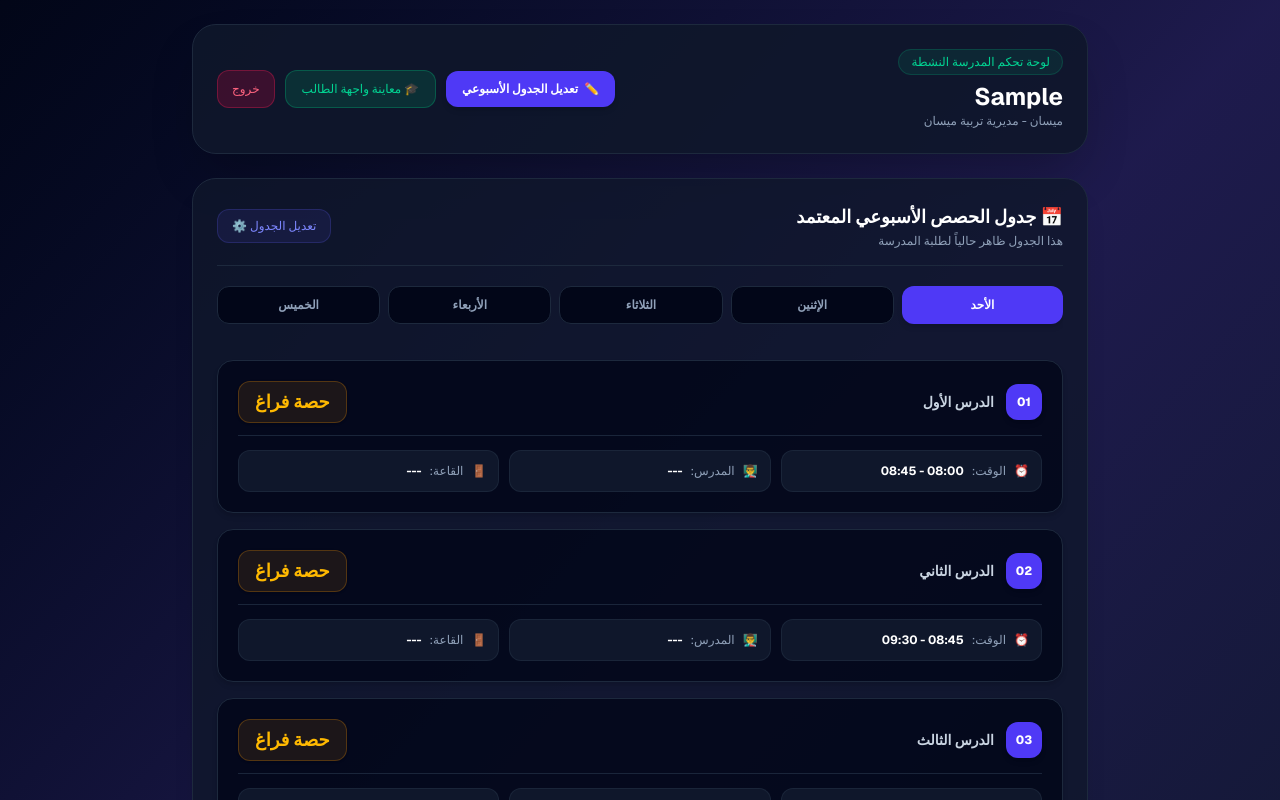
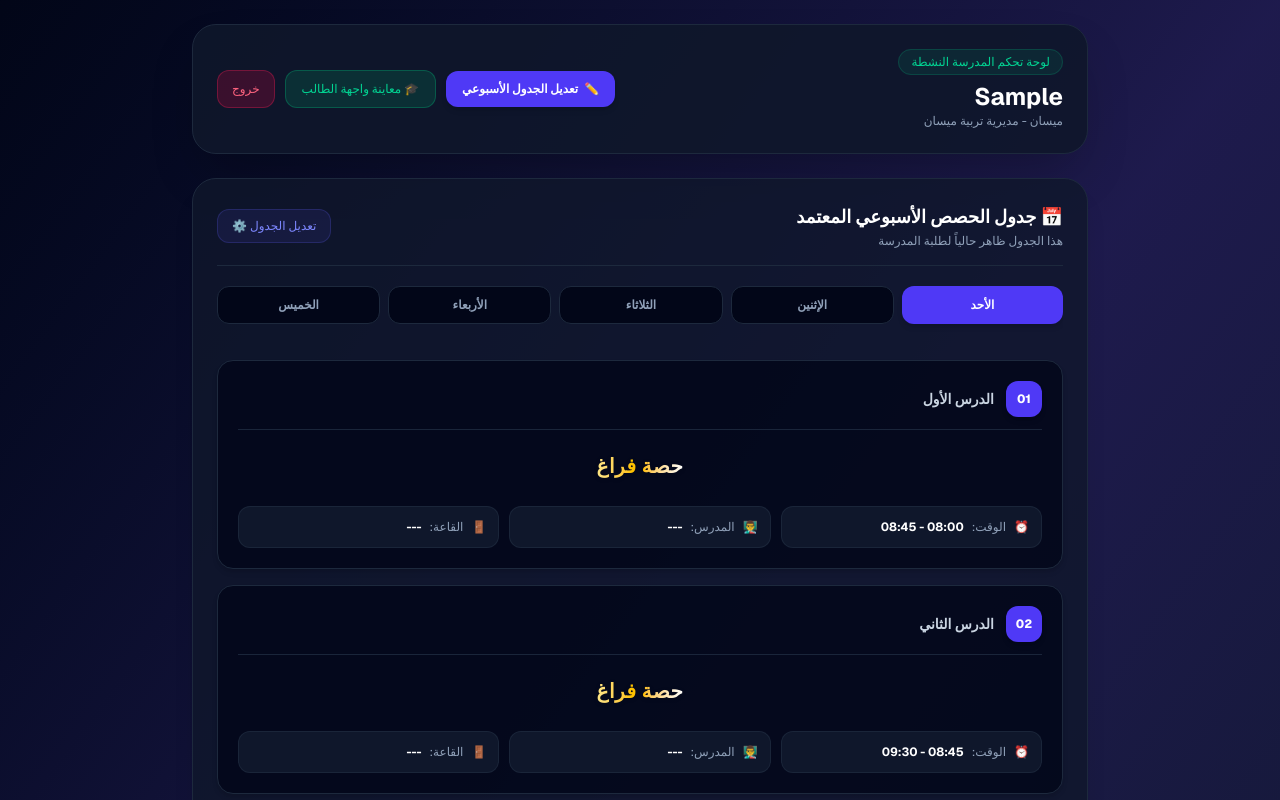
Before and after one commit to mobder2015-svg/smart-school-timetable, a Next.js app: page / in a window 1280 px wide. Both pictures are taken after typing "Sample", "Sample123" into the empty fields and a click on the button "تسجيل الدخول والبدء 🚀". Shown: the top 800 px of the page. Built offline with nearby package versions, Linux system fonts and the light colour scheme.

Commit message:
Center subject text with glowing amber-white gradient in cards

```diff
--- a/app/page.tsx
+++ b/app/page.tsx
@@ -354,11 +354,11 @@ export default function SmartSchoolTimetable() {
               ))}
             </div>
 
-            {/* الحصص الـ 6 مع تكبير وتوضيح اسم المادة ليصبح بارزاً وواضحاً */}
+            {/* الحصص الـ 6 مع اسم المادة في المنتصف بخط كبير وواضح وبمزيج أبيض وذهبي */}
             <div className="space-y-4 pt-2">
               {schedule[selectedDay]?.map((period) => (
                 <div key={period.id} className="bg-slate-950/80 border border-slate-800 rounded-2xl p-4 sm:p-5 space-y-3.5 shadow-md">
-                  {/* رأس الكرت: اسم الدرس واسم المادة بشكل أكبر وأوضح */}
+                  {/* رأس الكرت */}
                   <div className="flex items-center justify-between border-b border-slate-800/90 pb-3">
                     <div className="flex items-center gap-3">
                       <span className="w-9 h-9 rounded-xl bg-indigo-600 text-white flex items-center justify-center text-xs font-extrabold shadow-md">
@@ -366,14 +366,17 @@ export default function SmartSchoolTimetable() {
                       </span>
                       <h3 className="text-sm font-bold text-slate-300">{period.periodName}</h3>
                     </div>
-                    {/* اسم المادة بحجم أكبر وألوان واضحة جداً */}
-                    <span className="text-base sm:text-lg font-extrabold text-amber-400 bg-amber-500/10 border border-amber-500/25 px-4 py-1.5 rounded-xl shadow-sm">
+                  </div>
+
+                  {/* اسم المادة في منتصف المستطيل بخط كبير وبارز (لون أبيض ناصع مع لمسة ذهبية) */}
+                  <div className="text-center py-2">
+                    <span className="text-lg sm:text-xl font-black text-transparent bg-clip-text bg-gradient-to-r from-amber-200 via-amber-400 to-white tracking-wide drop-shadow-sm">
                       {period.subject || 'حصة فراغ'}
                     </span>
                   </div>
 
                   {/* تفاصيل الحصة (الوقت، المدرس، القاعة) */}
-                  <div className="grid grid-cols-1 sm:grid-cols-3 gap-2.5 text-xs">
+                  <div className="grid grid-cols-1 sm:grid-cols-3 gap-2.5 text-xs pt-1">
                     <div className="bg-slate-900 border border-slate-800/80 p-3 rounded-xl text-slate-300 flex items-center gap-2">
                       <span>⏰</span> <span className="text-slate-400">الوقت:</span> <span className="font-bold text-white">{period.time || '---'}</span>
                     </div>
@@ -642,12 +645,16 @@ export default function SmartSchoolTimetable() {
 
             <div className="space-y-3">
               {schedule[selectedDay]?.map((period) => (
-                <div key={period.id} className="bg-slate-950/70 border border-slate-800 rounded-2xl p-4 space-y-2 shadow-inner">
+                <div key={period.id} className="bg-slate-950/70 border border-slate-800 rounded-2xl p-4 space-y-2.5 shadow-inner">
                   <div className="flex items-center justify-between border-b border-slate-800 pb-2">
                     <span className="text-xs font-semibold text-indigo-400 bg-indigo-500/10 px-2 py-0.5 rounded-lg">{period.periodName}</span>
-                    <h3 className="text-base font-bold text-amber-400">{period.subject || 'حصة فراغ'}</h3>
                   </div>
-                  <div className="grid grid-cols-2 gap-2 text-xs text-slate-300">
+                  <div className="text-center py-1">
+                    <span className="text-base font-black text-transparent bg-clip-text bg-gradient-to-r from-amber-200 via-amber-400 to-white">
+                      {period.subject || 'حصة فراغ'}
+                    </span>
+                  </div>
+                  <div className="grid grid-cols-2 gap-2 text-xs text-slate-300 pt-1">
                     <div className="bg-slate-900 p-2 rounded-xl">⏰ {period.time || '---'}</div>
                     <div className="bg-slate-900 p-2 rounded-xl">👨‍🏫 {period.teacher || '---'}</div>
                   </div>
```
